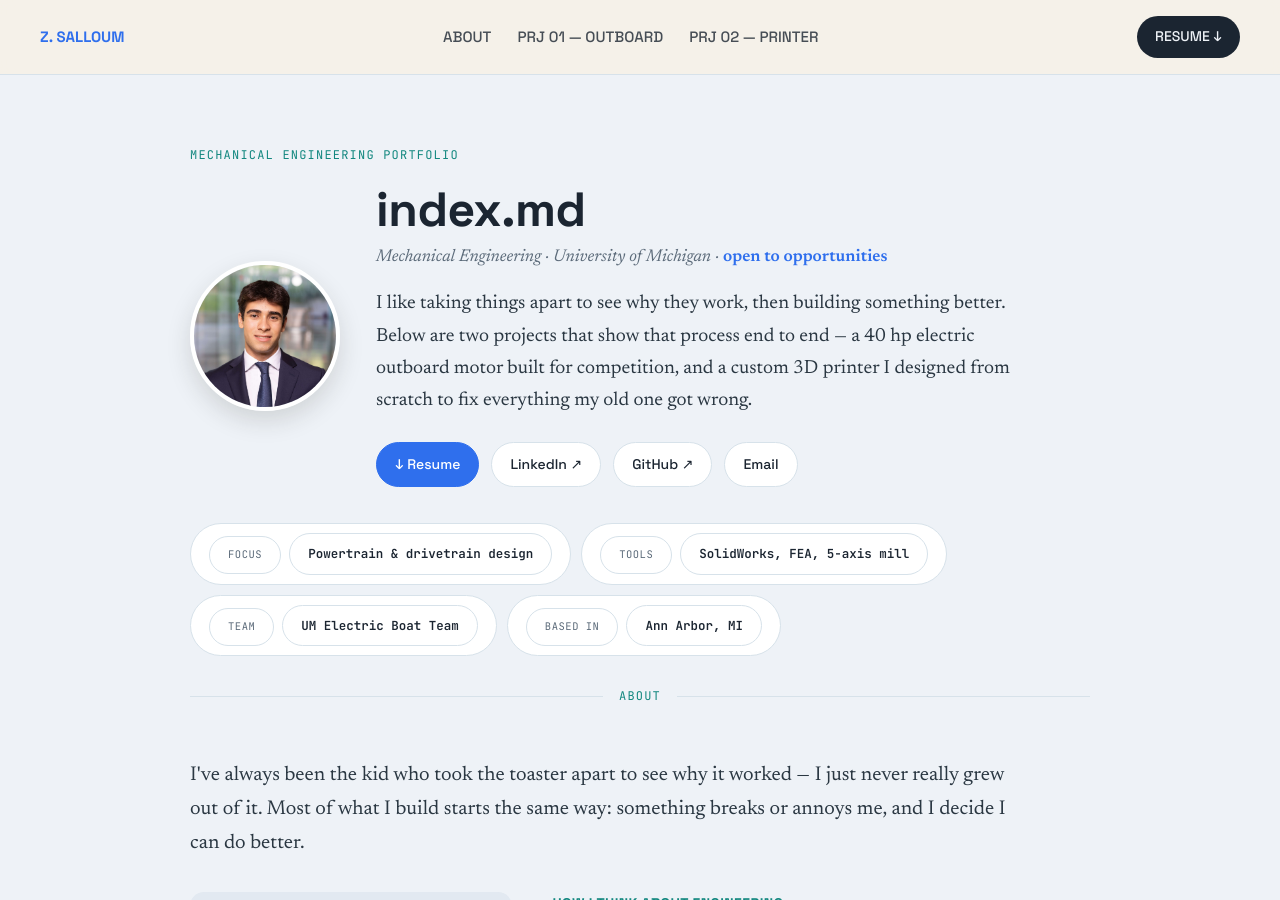
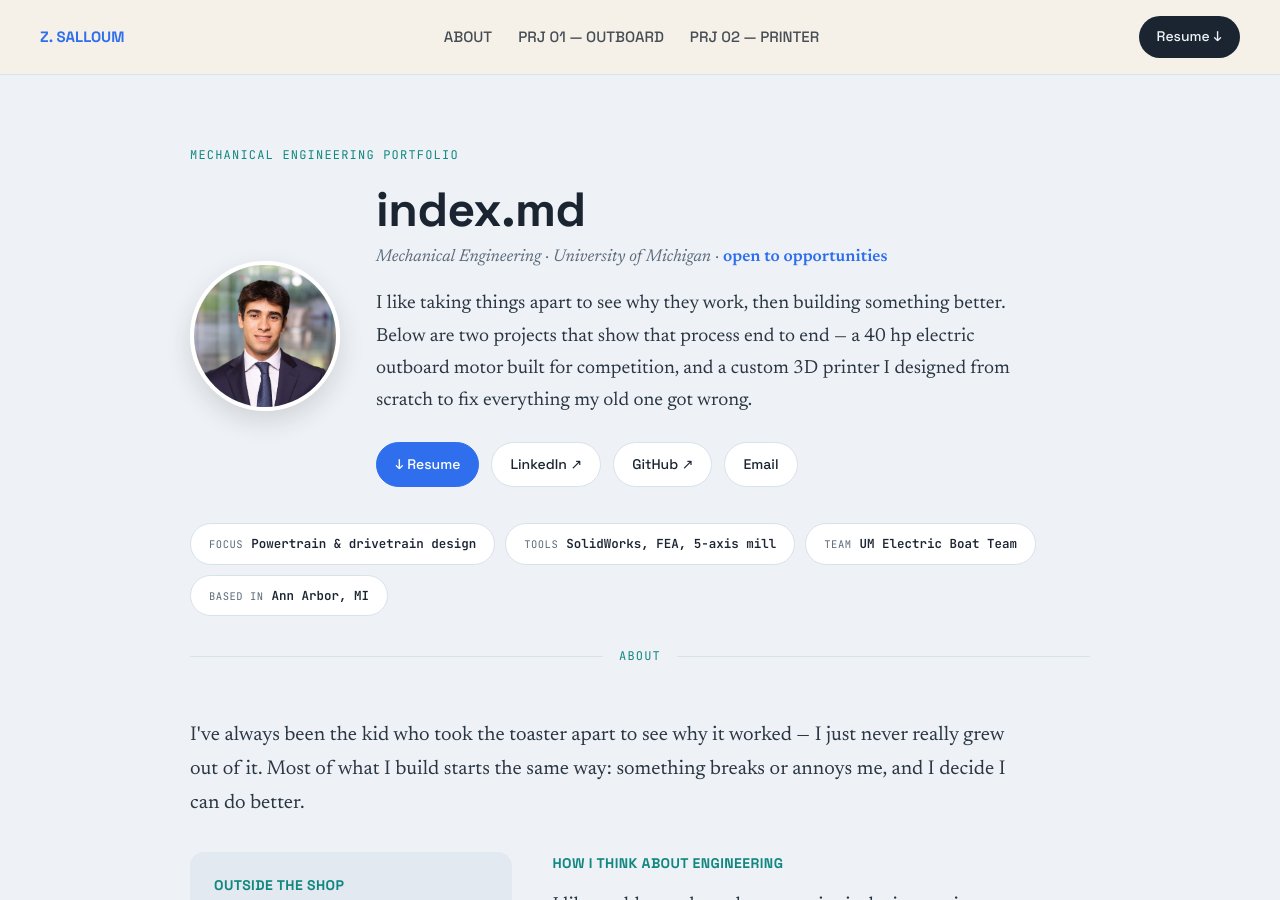
Before and after one commit to zacharysalloum/zacharysalloum.github.io, a Jekyll site: the page built from index.md, in a window 1280 px wide and 900 px high. Built offline with Jekyll 4.4.1, drawn with Linux system fonts in a browser that asks for light colours.

Commit message:
Add files via upload

```diff
--- a/_layouts/default.html
+++ b/_layouts/default.html
@@ -6,7 +6,7 @@
 <title>{{ page.title | default: site.title }}</title>
 <link rel="preconnect" href="https://fonts.googleapis.com">
 <link rel="preconnect" href="https://fonts.gstatic.com" crossorigin>
-<link href="https://fonts.googleapis.com/css2?family=Space+Grotesk:wght@400;500;600;700&family=Newsreader:ital,opsz,wght@0,6..72,400;0,6..72,500;0,6..72,600;1,6..72,400&family=JetBrains+Mono:wght@400;500;600&display=swap" rel="stylesheet">
+<link href="https://fonts.googleapis.com/css2?family=Space+Grotesk:wght@400;500;600;700&family=Newsreader:ital,opsz,wght@0,6..72,400;0,6..72,500;0,6..72,600;1,6..72,400;1,6..72,500&family=JetBrains+Mono:wght@400;500;600&display=swap" rel="stylesheet">
 <link rel="stylesheet" href="{{ '/assets/css/style.css' | relative_url }}">
 </head>
 <body>
@@ -18,7 +18,7 @@
       <a href="{{ item.url }}">{{ item.label }}</a>
     {% endfor %}
   </div>
-  <a class="nav-cta" href="{{ site.resume_url | relative_url }}">RESUME ↓</a>
+  <a class="nav-cta" href="{{ site.resume_url | relative_url }}">Resume ↓</a>
 </nav>
 
 <header class="hero" id="about">
@@ -43,7 +43,7 @@
   {% if page.spec_strip %}
   <div class="spec-strip">
     {% for spec in page.spec_strip %}
-      <div><div class="k">{{ spec.key }}</div><div class="v">{{ spec.value }}</div></div>
+      <div><span class="k">{{ spec.key }}</span><span class="v">{{ spec.value }}</span></div>
     {% endfor %}
   </div>
   {% endif %}
```
